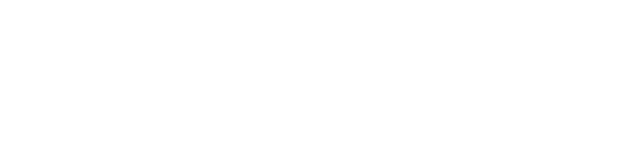
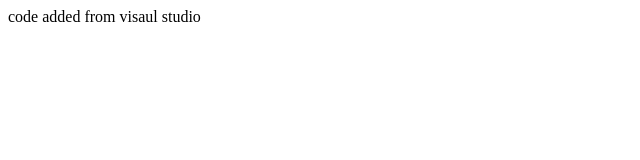
Before and after one commit to ervinbani/myrepo, a plain HTML site: page index.html in a window 1280 px wide. Shown: the whole page, without its empty margins (0-640 px from the left). Drawn offline with Linux system fonts and the light colour scheme.

Commit message:
added body

```diff
--- a/index.html
+++ b/index.html
@@ -1,4 +1,6 @@
 <html>
-
+    <body>
+        code added from visaul studio
+    </body>
 
 </html>
```
